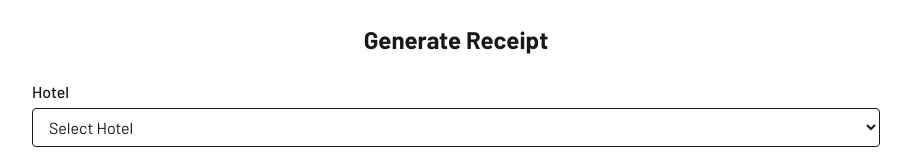
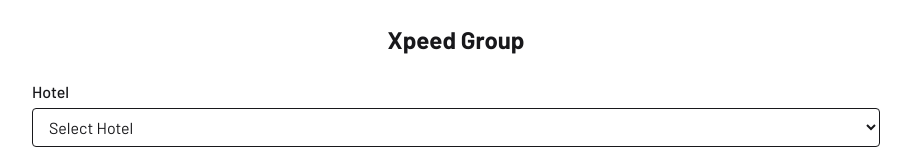
Before and after one commit to hamadismail/xpeed-sdn, a React (Vite) app: page / in a window 1280 px wide. Shown: the top 160 px of the page, without its empty margins (184-1095 px from the left). Built offline with nearby package versions, Linux system fonts and the light colour scheme.

Commit message:
change from header

```diff
--- a/src/components/Form.jsx
+++ b/src/components/Form.jsx
@@ -51,7 +51,7 @@
       onSubmit={handleFormSubmit}
       className="max-w-4xl mx-auto p-6 space-y-6"
     >
-      <h2 className="text-2xl font-bold text-center">Generate Receipt</h2>
+      <h2 className="text-2xl font-bold text-center">Xpeed Group</h2>
 
       <div>
         <label className="block mb-1 font-medium">Hotel</label>
```
